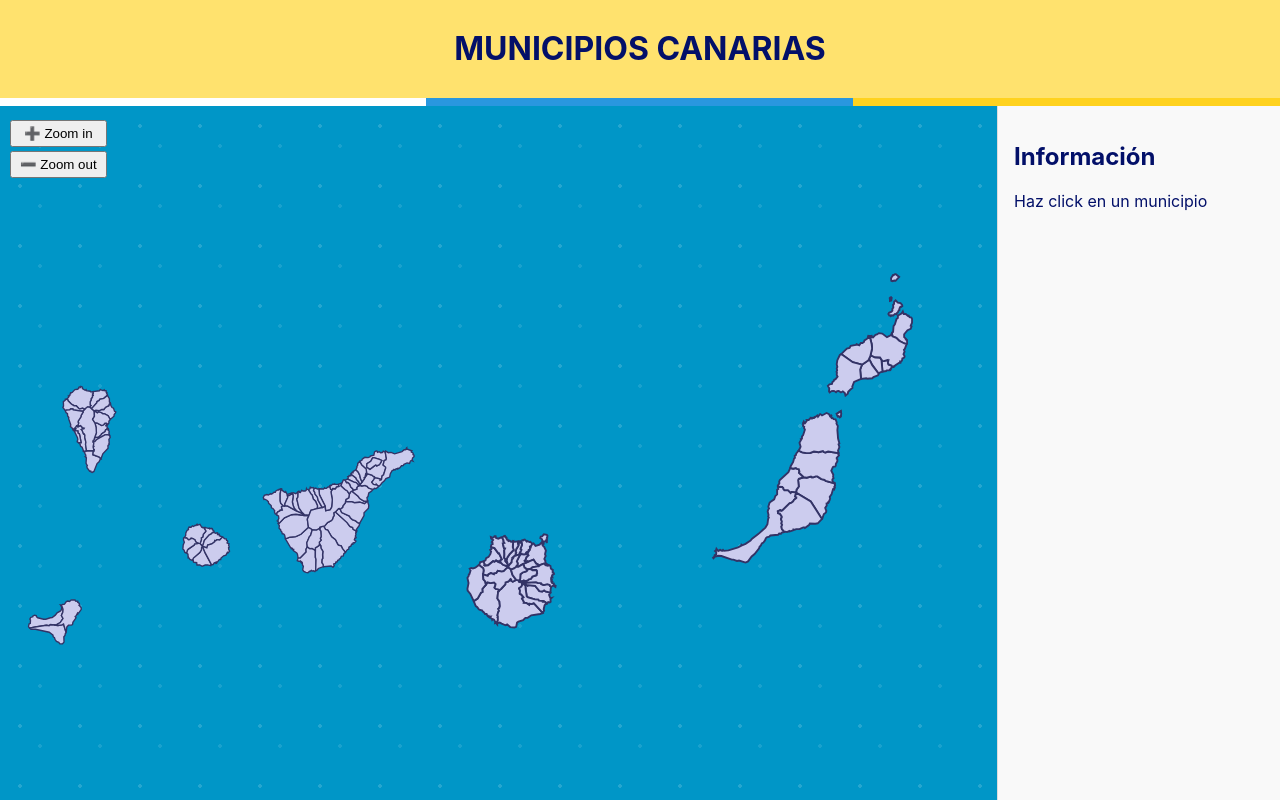
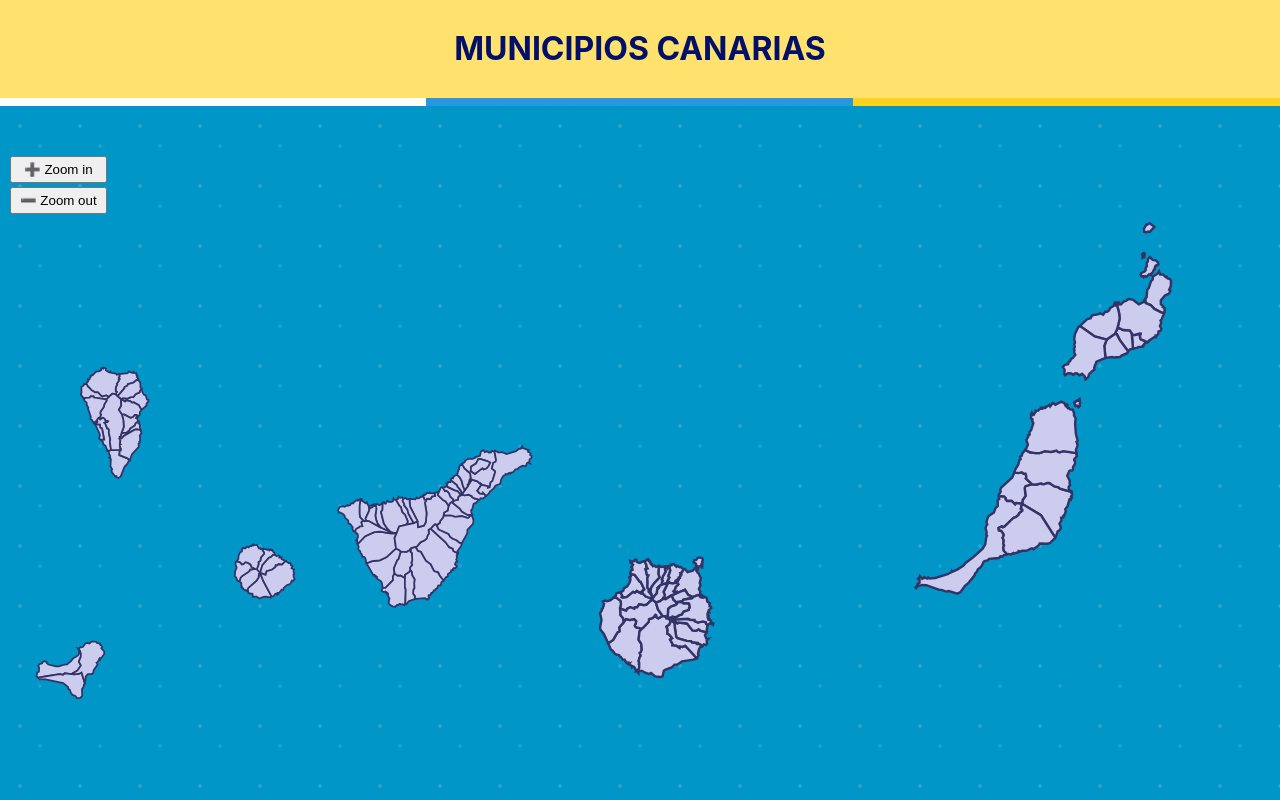
Before and after one commit to Fabian9128/municipios-canarias-app, a React (Create React App) app: page / in a window 1280 px wide. Built offline with nearby package versions, Linux system fonts and the light colour scheme.

Commit message:
FGO: Add modal instead of aside

```diff
--- a/src/CanariasMapa.js
+++ b/src/CanariasMapa.js
@@ -12,8 +12,8 @@ export default function CanariasMapa()
 
   const baseViewBox = { x: -150, y: -50, width: 1100, height: 500 };
 
-  const handleZoomIn = () => setZoom(z => Math.min(z * 1.2, 5));
-  const handleZoomOut = () => setZoom(z => Math.max(z / 1.2, 1));
+  const handleZoomIn = () => setZoom((z) => Math.min(z * 1.2, 5));
+  const handleZoomOut = () => setZoom((z) => Math.max(z / 1.2, 1));
 
   // Tamaño del viewBox actual según zoom
   const vbWidth = baseViewBox.width / zoom;
@@ -21,7 +21,6 @@ export default function CanariasMapa()
 
   // Limites máximos para offset
   const shiftX = 20;
-
   const maxOffsetX = (baseViewBox.width - vbWidth) / 2 + shiftX;
   const minOffsetX = -(baseViewBox.width - vbWidth) / 2 + shiftX;
   const maxOffsetY = (baseViewBox.height - vbHeight) / 2;
@@ -72,7 +71,7 @@ export default function CanariasMapa()
               #ffd21f 66.6%,
               #ffd21f 100%
             ) 1
-          `
+          `,
         }}
       >
         <h1>MUNICIPIOS CANARIAS</h1>
@@ -90,8 +89,8 @@ export default function CanariasMapa()
               radial-gradient(circle at 40px 40px, rgba(255,255,255,0.1) 2px, transparent 0)
             `,
             backgroundSize: "60px 60px",
+            position: "relative",
           }}
-
           onMouseDown={handleMouseDown}
           onMouseMove={handleMouseMove}
           onMouseUp={handleMouseUp}
@@ -120,37 +119,65 @@ export default function CanariasMapa()
             ))}
           </svg>
 
+          {/* Botones de zoom */}
           <div
             style={{
               position: "absolute",
-              top: 120,
+              top: 50,
               left: 10,
               display: "flex",
               flexDirection: "column",
               gap: "4px",
             }}
           >
-            <button onClick={handleZoomIn} style={{ padding: "4px 8px" }}>➕ Zoom in</button>
-            <button onClick={handleZoomOut} style={{ padding: "4px 8px" }}>➖ Zoom out</button>
+            <button onClick={handleZoomIn} style={{ padding: "4px 8px" }}>
+              ➕ Zoom in
+            </button>
+            <button onClick={handleZoomOut} style={{ padding: "4px 8px" }}>
+              ➖ Zoom out
+            </button>
           </div>
+
+          {/* Popup flotante */}
+          {selected && (
+            <div
+              style={{
+                position: "absolute",
+                top: "50%",
+                left: "50%",
+                transform: "translate(-50%, -50%)",
+                background: "#fff",
+                padding: "20px",
+                borderRadius: "12px",
+                boxShadow: "0 4px 10px rgba(0,0,0,0.3)",
+                zIndex: 10,
+                minWidth: "250px",
+                textAlign: "center",
+              }}
+            >
+              <h2 style={{ margin: "0 0 10px 0", color: "#031069ff" }}>
+                {selected}
+              </h2>
+              <p>
+                Información
+              </p>
+              <button
+                onClick={() => setSelected(null)}
+                style={{
+                  marginTop: "10px",
+                  padding: "6px 12px",
+                  border: "none",
+                  borderRadius: "8px",
+                  background: "#2997df",
+                  color: "#fff",
+                  cursor: "pointer",
+                }}
+              >
+                Cerrar
+              </button>
+            </div>
+          )}
         </div>
-
-        <aside
-          style={{
-            width: "250px",
-            padding: "16px",
-            borderLeft: "1px solid #ddd",
-            background: "#f9f9f9",
-            color: "#031069ff",
-          }}
-        >
-          <h2>Información</h2>
-          {selected ? (
-            <p>Has seleccionado: <b>{selected}</b></p>
-          ) : (
-            <p>Haz click en un municipio</p>
-          )}
-        </aside>
       </main>
     </div>
   );
```
